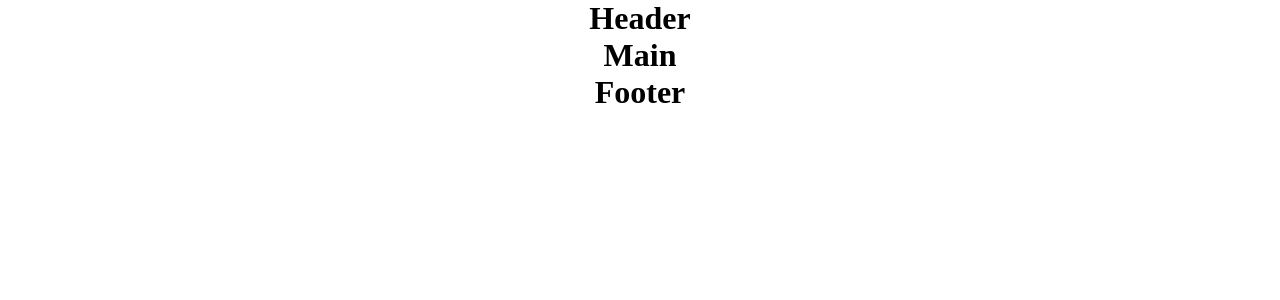
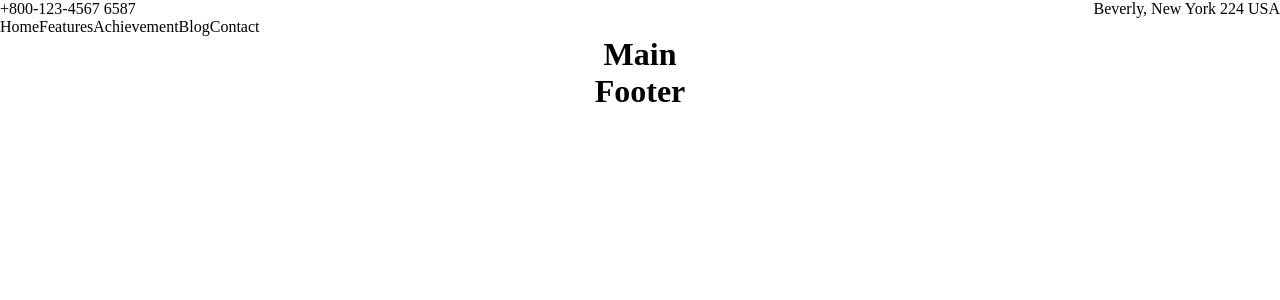
Before and after one commit to ManuelBravaccini/proj-html-vuejs, a Vue app: page / in a window 1280 px wide. Shown: the top 300 px of the page. Built offline with nearby package versions, Linux system fonts and the light colour scheme.

Commit message:
Added components contacts and navs

```diff
--- a/src/components/AppHeader.vue
+++ b/src/components/AppHeader.vue
@@ -1,19 +1,28 @@
 <script>
+import CompContacts from './CompsHeader/CompContacts.vue';
+import CompNavs from './CompsHeader/CompNavs.vue';
+
 export default {
     name: 'AppHeader',
+
+    components: {
+        CompContacts,
+        CompNavs,
+    },
+
 }
 
 </script>
 
 <template>
     <header>
-        <h1>Header</h1>
+        <CompContacts />
+        <CompNavs />
     </header>
 </template>
 
 <style lang="scss">
-header {
-    display: flex;
-    justify-content: center;
-}
+/*header {
+    backdrop-filter: blur(10px);
+}*/
 </style>
--- /dev/null
+++ b/src/components/CompsHeader/CompContacts.vue
@@ -0,0 +1,29 @@
+<script>
+export default {
+    name: 'CompContacts',
+}
+
+</script>
+
+<template>
+    <section>
+        <div>
+            <p>
+                +800-123-4567 6587
+            </p>
+            <p>
+                Beverly, New York 224 USA
+            </p>
+        </div>
+        <div>
+
+        </div>
+    </section>
+</template>
+
+<style lang="scss" scoped>
+div {
+    display: flex;
+    justify-content: space-between;
+}
+</style>
--- /dev/null
+++ b/src/components/CompsHeader/CompNavs.vue
@@ -0,0 +1,35 @@
+<script>
+export default {
+    name: 'CompNavs',
+
+    data() {
+        return {
+            navLinks: [
+                { name: "Home" },
+                { name: "Features" },
+                { name: "Achievement" },
+                { name: "Blog" },
+                { name: "Contact" },
+            ]
+        }
+    },
+}
+
+</script>
+
+<template>
+    <nav>
+        <ul>
+            <li v-for="(navLinkEl, index) in navLinks" :key="index">
+                {{ navLinkEl.name }}
+            </li>
+        </ul>
+    </nav>
+</template>
+
+<style lang="scss" scoped>
+ul {
+    display: flex;
+    list-style-type: none;
+}
+</style>
```
